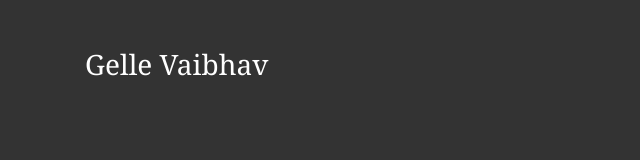
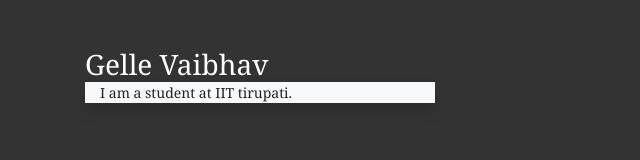
Before and after one commit to cs19b013iittp/vaibhav, a plain HTML site: page index.html in a window 1280 px wide. Shown: the whole page, without its empty margins (0-640 px from the left). Drawn offline with nearby package versions, Linux system fonts and the light colour scheme.

Commit message:
Update index.html

```diff
--- a/index.html
+++ b/index.html
@@ -33,7 +33,11 @@
 
 			</div>
 			<div class="col-md-4">
-				<img>
+				<div class="shadow container bg-light">
+					<p>
+						I am a student at IIT tirupati.
+					</p>
+				</div>
 			</div>
 		</div>
 	</div>
```
